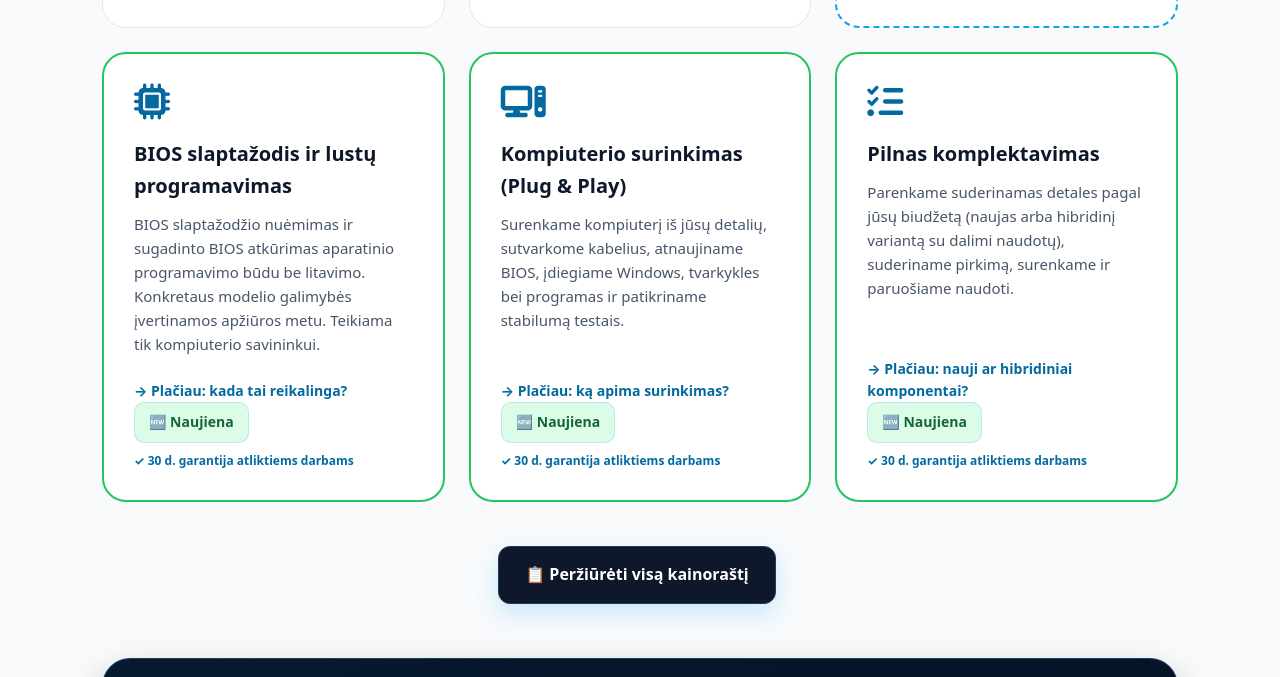
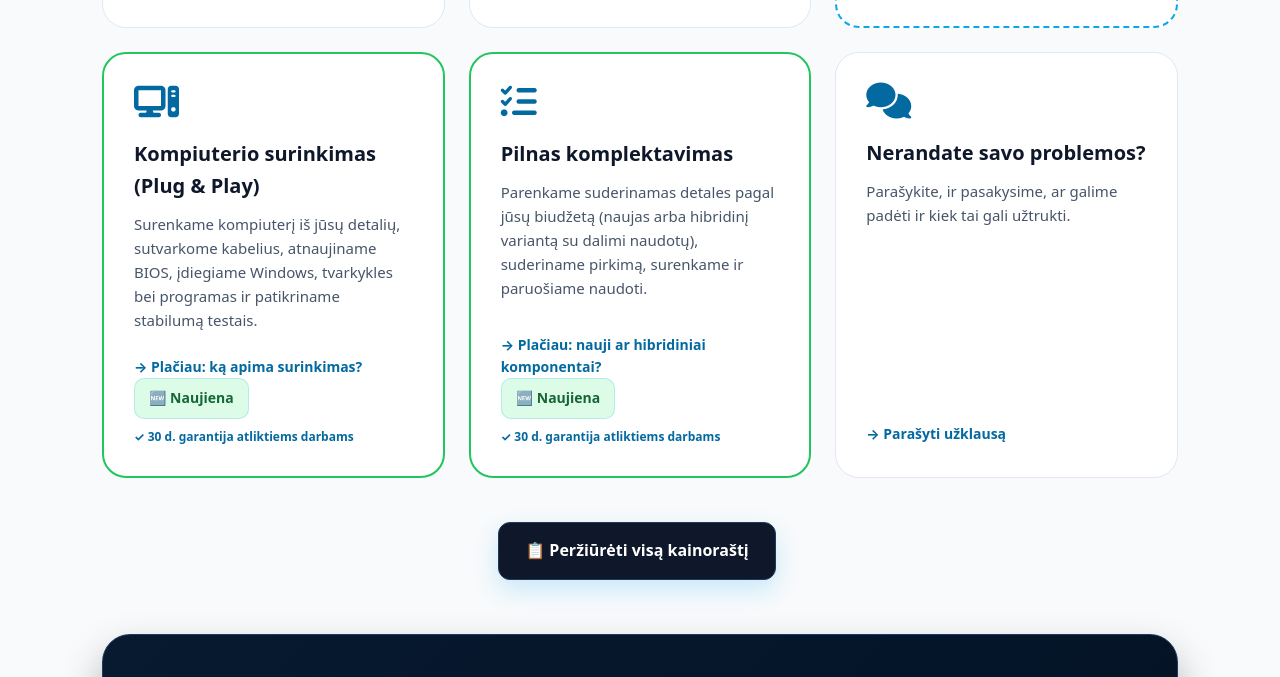
Before and after one commit to itservizassilute-blip/pc-it-silute, a plain HTML site: page index.html in a window 1280 px wide. Shown: the part 2239-2916 px from the top of the page. Drawn offline with Linux system fonts and the light colour scheme.

Commit message:
Update index.html

```diff
--- a/index.html
+++ b/index.html
@@ -10,13 +10,13 @@
 <meta name="google-site-verification" content="9HHZStCOf6CGXHCcgVjp6vmrdG7brj5vt7xB4nFKcbI">
 <meta charset="UTF-8">
 <meta name="viewport" content="width=device-width, initial-scale=1.0">
-<meta name="description" content="PC IT Šilutė – kompiuterių remontas, Windows, optimizavimas, dulkių valymas, surinkimas, BIOS slaptažodžio nuėmimas ir nuotolinė pagalba Šilutėje.">
+<meta name="description" content="PC IT Šilutė – kompiuterių remontas, Windows diegimas, optimizavimas, dulkių valymas, kompiuterių surinkimas ir nuotolinė pagalba Šilutėje.">
 <title>PC IT Šilutė – Kompiuterių remontas, Windows ir valymas</title>
 <meta name="robots" content="index, follow">
 <link rel="canonical" href="https://pcmeistras-silute.lt/">
 <meta property="og:type" content="website">
 <meta property="og:title" content="PC IT Šilutė – Kompiuterių remontas ir programinė pagalba">
-<meta property="og:description" content="Kompiuterių remontas, Windows, valymas, surinkimas ir BIOS Šilutėje bei aplink.">
+<meta property="og:description" content="Kompiuterių remontas, Windows, valymas ir surinkimas Šilutėje bei aplink.">
 <meta property="og:url" content="https://pcmeistras-silute.lt/">
 <meta property="og:image" content="https://pcmeistras-silute.lt/pc-it-logo.png">
 <meta property="og:locale" content="lt_LT">
@@ -45,7 +45,7 @@
     "longitude": 21.483
   },
   "priceRange": "€€",
-  "description": "Profesionalus kompiuterių remontas, Windows diegimas, optimizavimas, dulkių valymas, termo pastos keitimas, kompiuterių surinkimas ir BIOS slaptažodžio nuėmimas Šilutėje bei aplink.",
+  "description": "Profesionalus kompiuterių remontas, Windows diegimas, optimizavimas, dulkių valymas, termo pastos keitimas ir kompiuterių surinkimas Šilutėje bei aplink.",
   "sameAs": [
     "https://www.facebook.com/61592840316716"
   ]
@@ -717,18 +717,6 @@ footer {
 </div>
 </div>
 
-<div class="card" style="border: 2px solid #22c55e;">
-<div>
-    <i class="fa-solid fa-microchip ico"></i>
-    <h3 data-lt="BIOS slaptažodis ir lustų programavimas" data-en="BIOS Password & Chip Programming">BIOS slaptažodis ir lustų programavimas</h3>
-    <p data-lt="BIOS slaptažodžio nuėmimas ir sugadinto BIOS atkūrimas aparatinio programavimo būdu be litavimo. Konkretaus modelio galimybės įvertinamos apžiūros metu. Teikiama tik kompiuterio savininkui." data-en="BIOS password removal and corrupted BIOS recovery by hardware programming, no soldering. Feasibility for your specific model is assessed on inspection. Available to the computer's owner only.">BIOS slaptažodžio nuėmimas ir sugadinto BIOS atkūrimas aparatinio programavimo būdu be litavimo. Konkretaus modelio galimybės įvertinamos apžiūros metu. Teikiama tik kompiuterio savininkui.</p>
-    <a href="bios-atkurimas.html" style="color:#0369a1; font-weight:700; font-size:14px; display:inline-block; margin-top:4px;" data-lt="→ Plačiau: kada tai reikalinga?" data-en="→ More: when is it needed?">→ Plačiau: kada tai reikalinga?</a>
-</div>
-<div>
-    <span class="price-badge" style="background:#dcfce7;color:#166534;" data-lt="🆕 Naujiena" data-en="🆕 New">🆕 Naujiena</span>
-    <span class="card-guarantee" data-lt="✓ 30 d. garantija atliktiems darbams" data-en="✓ 30-day warranty on completed work">✓ 30 d. garantija atliktiems darbams</span>
-</div>
-</div>
 
 <div class="card" style="border: 2px solid #22c55e;">
 <div>
@@ -753,6 +741,16 @@ footer {
 <div>
     <span class="price-badge" style="background:#dcfce7;color:#166534;" data-lt="🆕 Naujiena" data-en="🆕 New">🆕 Naujiena</span>
     <span class="card-guarantee" data-lt="✓ 30 d. garantija atliktiems darbams" data-en="✓ 30-day warranty on completed work">✓ 30 d. garantija atliktiems darbams</span>
+</div>
+</div>
+<div class="card">
+<div>
+    <i class="fa-solid fa-comments ico"></i>
+    <h3 data-lt="Nerandate savo problemos?" data-en="Can't find your problem?">Nerandate savo problemos?</h3>
+    <p data-lt="Parašykite, ir pasakysime, ar galime padėti ir kiek tai gali užtrukti." data-en="Write to us and we will tell you whether we can help and how long it may take.">Parašykite, ir pasakysime, ar galime padėti ir kiek tai gali užtrukti.</p>
+</div>
+<div>
+    <a href="#uzklausa" style="color:#0369a1; font-weight:700; font-size:14px; display:inline-block; margin-top:4px;" data-lt="→ Parašyti užklausą" data-en="→ Send an inquiry">→ Parašyti užklausą</a>
 </div>
 </div>
 </div>
@@ -867,7 +865,6 @@ footer {
 <label class="checkbox-item"><input type="checkbox" name="problema[]" value="Kompiuteris lėtas / stringa"> <span data-lt="Lėtas / stringa" data-en="Slow / freezing">Lėtas / stringa</span></label>
 <label class="checkbox-item"><input type="checkbox" name="problema[]" value="Windows perrašymo poreikis"> <span data-lt="Reikia Windows" data-en="Need Windows">Reikia Windows</span></label>
 <label class="checkbox-item"><input type="checkbox" name="problema[]" value="Dulkių valymas / termo pasta"> <span data-lt="Dulkių valymas / termo pasta" data-en="Dust cleaning / thermal paste">Dulkių valymas / termo pasta</span></label>
-<label class="checkbox-item"><input type="checkbox" name="problema[]" value="BIOS slaptažodis / atkūrimas"> <span data-lt="BIOS slaptažodis / atkūrimas" data-en="BIOS password / recovery">BIOS slaptažodis / atkūrimas</span></label>
 <label class="checkbox-item"><input type="checkbox" name="problema[]" value="Kompiuterio surinkimas / komplektavimas"> <span data-lt="Kompiuterio surinkimas" data-en="Computer assembly">Kompiuterio surinkimas</span></label>
 <label class="checkbox-item"><input type="checkbox" name="problema[]" value="Virusai / šlamštas"> <span data-lt="Virusai / šlamštas" data-en="Viruses / junk">Virusai / šlamštas</span></label>
 <label class="checkbox-item"><input type="checkbox" name="problema[]" value="Reikalingas pristatymas / paėmimas"> <span data-lt="Reikalingas paėmimas / pristatymas" data-en="Pickup / delivery needed">Reikalingas paėmimas / pristatymas</span></label>
```
